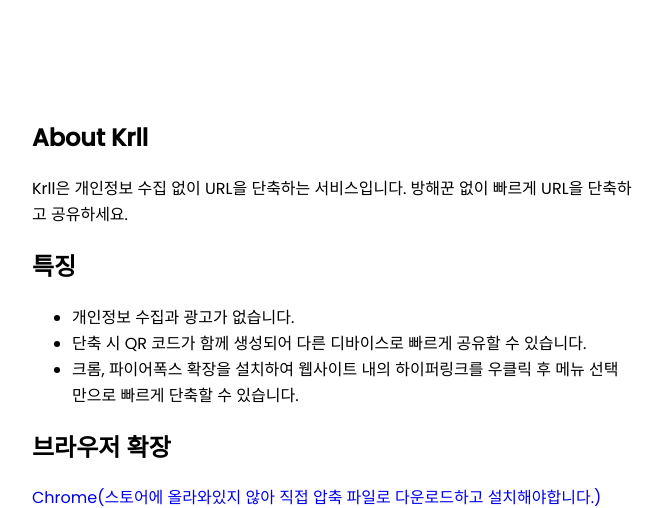
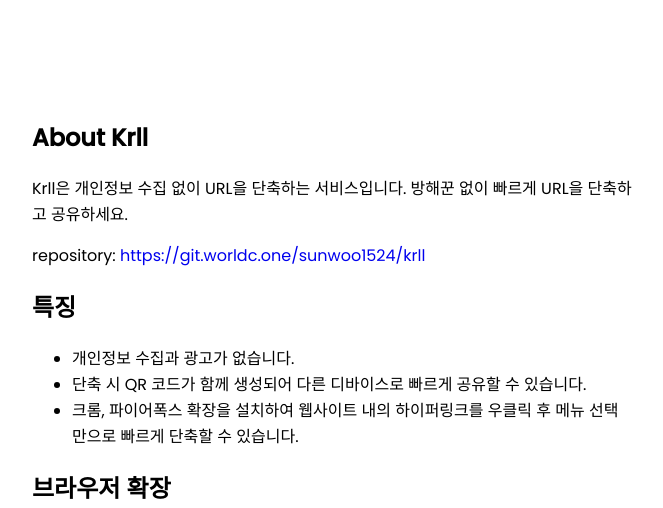
Before and after one commit to sunwoo1524/krll, a FastAPI app: page /about in a window 1280 px wide. Shown: the top 508 px of the page, without its empty margins (308-971 px from the left). Run offline with FastAPI, Linux system fonts and the light colour scheme.

Commit message:
[feat] reposiotry url 추가

```diff
--- a/templates/about.html
+++ b/templates/about.html
@@ -11,6 +11,7 @@
     <section>
         <h2>About Krll</h2>
         <p>Krll은 개인정보 수집 없이 URL을 단축하는 서비스입니다. 방해꾼 없이 빠르게 URL을 단축하고 공유하세요.</p>
+        <p>repository: <a href="https://git.worldc.one/sunwoo1524/krll">https://git.worldc.one/sunwoo1524/krll</a></p>
 
         <h2>특징</h2>
         <ul>
```
